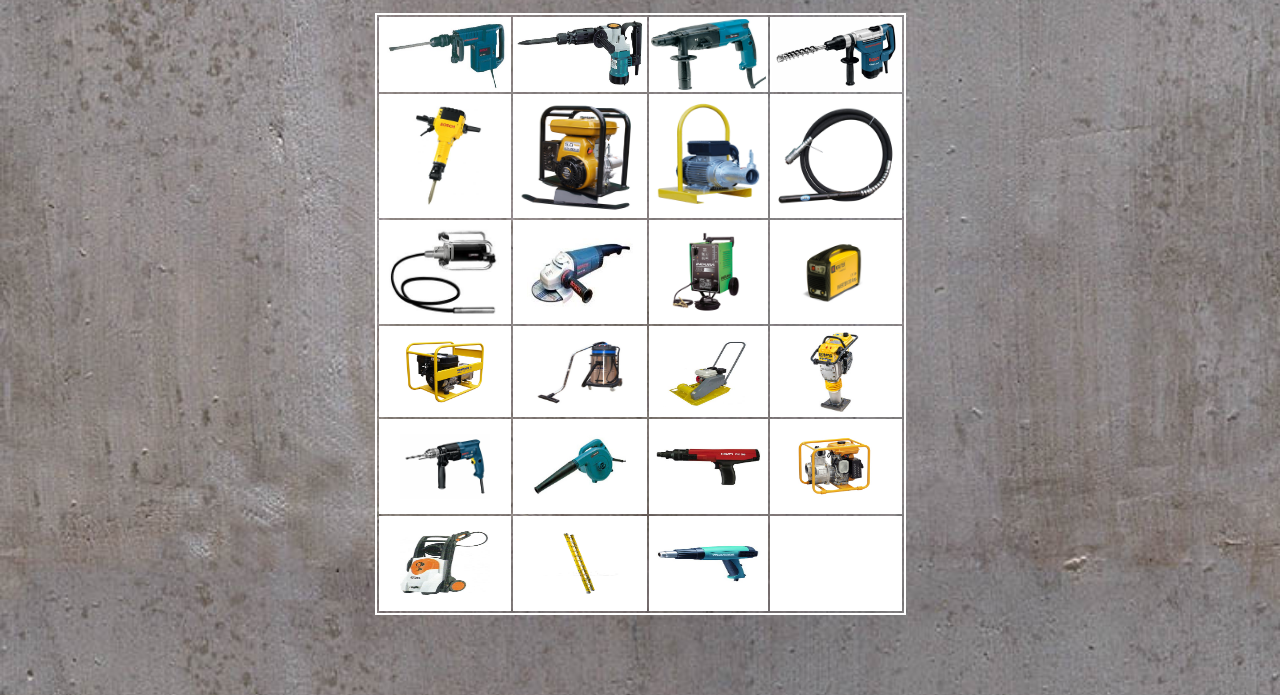
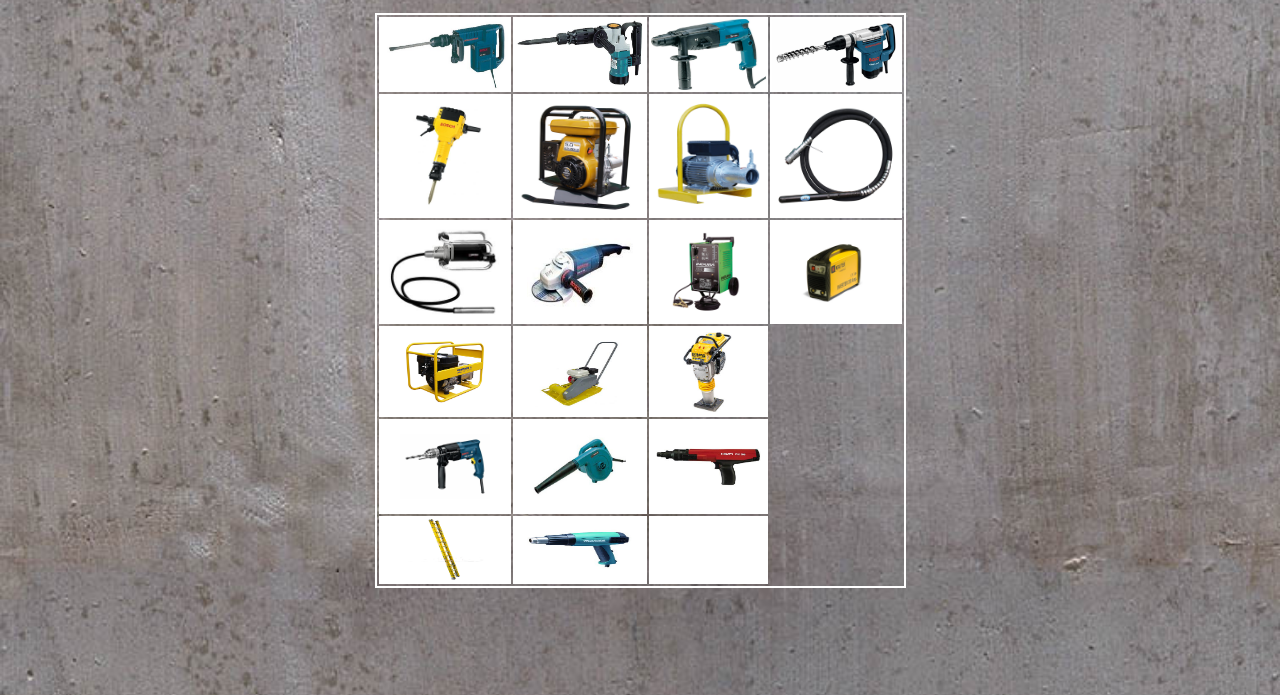
Before and after one commit to pramirez/joseramirez.cl, a plain HTML site: page arriendo.html in a window 1280 px wide. Shown: the part 105-800 px from the top of the page. Drawn offline with Linux system fonts and the light colour scheme.

Commit message:
se quitan maquinas no disponibles

```diff
--- a/arriendo.html
+++ b/arriendo.html
@@ -180,7 +180,7 @@
 				</a>
 				</div>
 			</td>
-            <td bgcolor="#FFFFFF">
+<!--            <td bgcolor="#FFFFFF">
 				<div align="center">
 				<a class=tooltip>
 				<img src="images/maquinas/aspiradora.jpg" width="88" height="64" />
@@ -192,7 +192,7 @@
 						</span>
 				</a>
 				</div>
-			</td>
+			</td>-->
             <td bgcolor="#FFFFFF">
 				<div align="center">
 				<a class=tooltip>
@@ -259,7 +259,7 @@
 						</span>
 				</div>
 			</td>
-            <td bgcolor="#FFFFFF">
+            <!--<td bgcolor="#FFFFFF">
 				<div align="center">
 				<a class=tooltip>
 				<img src="images/maquinas/motobomba.jpg" width="83" height="66" />
@@ -270,11 +270,11 @@
 									<div>Hasta 8 Mts. Succion</div>
 						</span>
 				</div>
-			</td>
+			</td>-->
           </tr>
 
 		  <tr>
-            <td height="95" bgcolor="#FFFFFF">
+           <!-- <td height="95" bgcolor="#FFFFFF">
 				<div align="center">
 				<a class=tooltip>
 				<img src="images/maquinas/hidro.jpg" width="90" height="65" />
@@ -285,7 +285,7 @@
 									<div>Capacidad: 140 BAR</div>
 						</span>
 				</div>
-			</td>
+			</td>-->
             <td bgcolor="#FFFFFF">
 				<div align="center">
 				<a class=tooltip>
```
